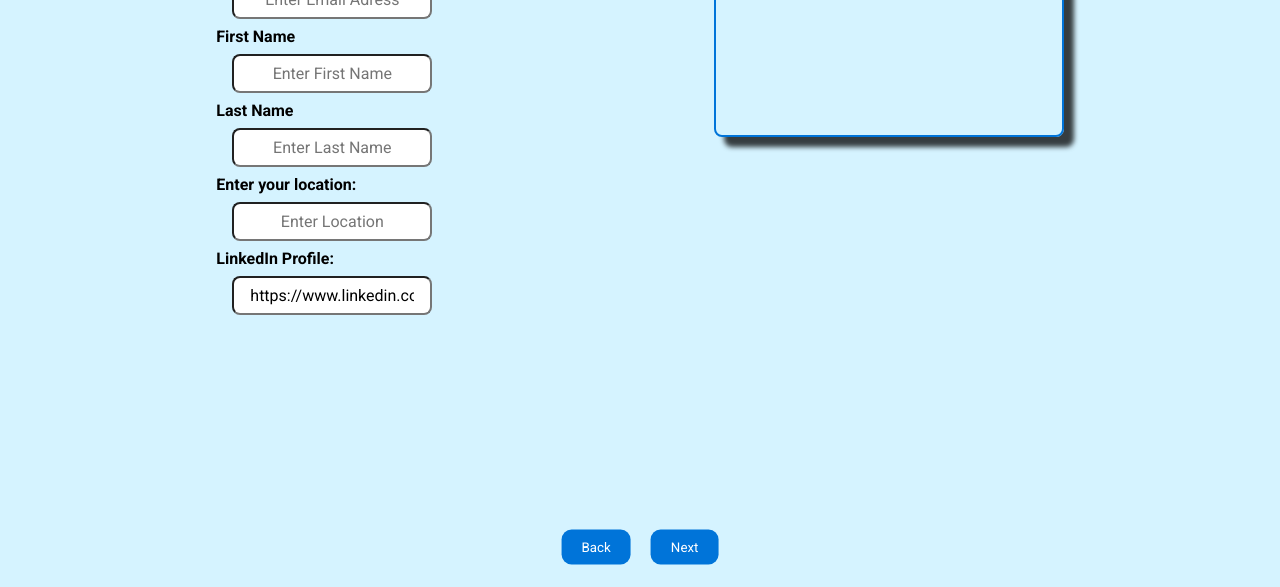
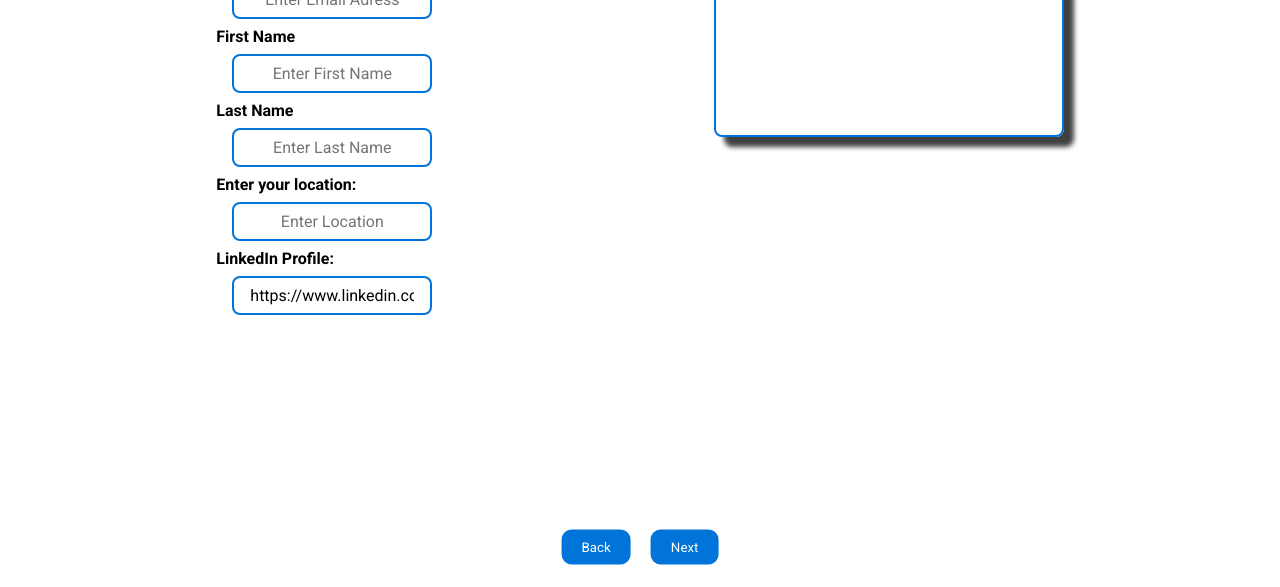
Before and after one commit to Erson1989x/Beat-form, a plain HTML site: page index.html in a window 1280 px wide. Shown: the part 213-800 px from the top of the page. Drawn offline with Linux system fonts and the light colour scheme; a web font is replaced by a local one.

Commit message:
beatformv01

```diff
--- a/style.css
+++ b/style.css
@@ -19,7 +19,6 @@
     margin: auto;
     justify-content: space-evenly;
     padding: 100px 20px;
-    background-color: #d5f3ff;
 
 }
 
@@ -54,6 +53,7 @@
     border-radius: 8px;
     text-align: center;
     width: 200px;
+    border: 2px solid #0074D9;
 }
 
 .text-form {
```
